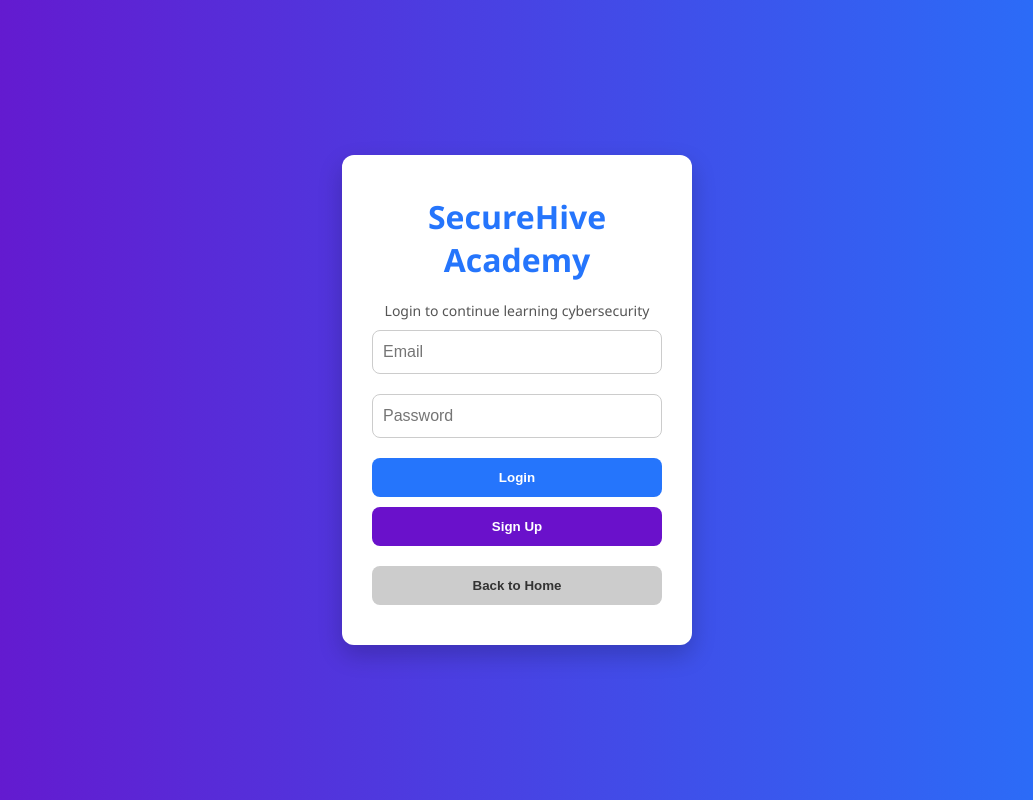
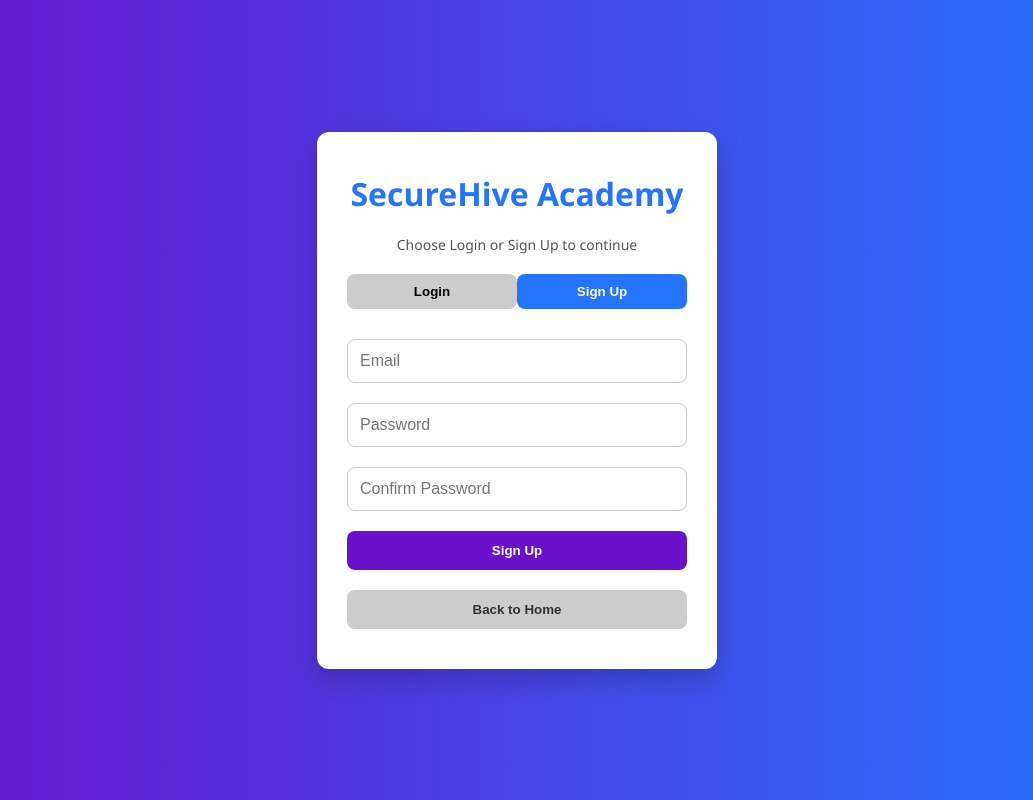
Before and after one commit to securehivetech/securehivetech, a plain HTML site: page firebase_login.html in a window 1280 px wide. Both pictures are taken after a click on the button "Sign Up". Shown: the whole page, without its empty margins (123-1156 px from the left). Drawn offline with Linux system fonts and the light colour scheme; no server answers.

Commit message:
Update firebase_login.html

```diff
--- a/firebase_login.html
+++ b/firebase_login.html
@@ -4,42 +4,41 @@
   <meta charset="UTF-8">
   <title>Login - SecureHive Academy</title>
   <style>
-    /* Reset & Body */
     * { box-sizing: border-box; margin:0; padding:0; }
     body {
       font-family: 'Segoe UI', Tahoma, Geneva, Verdana, sans-serif;
       background: linear-gradient(to right, #6a11cb, #2575fc);
-      height: 100vh;
       display: flex;
       justify-content: center;
       align-items: center;
+      height: 100vh;
       color: #333;
     }
-
-    /* Login Container */
     .login-container {
       background: #fff;
       padding: 40px 30px;
       border-radius: 12px;
-      width: 350px;
+      width: 400px;
       box-shadow: 0 10px 25px rgba(0,0,0,0.2);
       text-align: center;
     }
-
     h1 {
       margin-bottom: 20px;
       color: #2575fc;
     }
-
+    p {
+      font-size: 14px;
+      color: #555;
+      margin-bottom: 20px;
+    }
     input {
       width: 100%;
-      padding: 12px 10px;
+      padding: 12px;
       margin: 10px 0;
       border-radius: 8px;
       border: 1px solid #ccc;
       font-size: 16px;
     }
-
     .btn {
       width: 100%;
       padding: 12px;
@@ -52,43 +51,57 @@
       cursor: pointer;
       transition: 0.3s;
     }
-
-    .btn:hover {
-      background: #6a11cb;
-    }
-
-    .signup-btn {
-      background: #6a11cb;
-    }
-
-    .signup-btn:hover {
-      background: #2575fc;
-    }
-
+    .btn:hover { background: #6a11cb; }
+    .signup-btn { background: #6a11cb; }
+    .signup-btn:hover { background: #2575fc; }
     .back-btn {
       margin-top: 20px;
       background: #ccc;
       color: #333;
     }
-
-    .back-btn:hover {
-      background: #aaa;
+    .back-btn:hover { background: #aaa; }
+    .tab-buttons {
+      display: flex;
+      justify-content: space-around;
+      margin-bottom: 20px;
     }
-
-    p { font-size: 14px; margin-top: 5px; color: #555; }
+    .tab-btn {
+      flex: 1;
+      padding: 10px;
+      border: none;
+      background: #ccc;
+      cursor: pointer;
+      font-weight: bold;
+      border-radius: 8px;
+    }
+    .tab-btn.active { background: #2575fc; color: white; }
   </style>
 </head>
 <body>
 
 <div class="login-container">
   <h1>SecureHive Academy</h1>
-    <p>Login to continue learning cybersecurity</p>
+  <p>Choose Login or Sign Up to continue</p>
 
-    <input type="email" id="email" placeholder="Email" />
-    <input type="password" id="password" placeholder="Password" />
+  <div class="tab-buttons">
+    <button id="showLogin" class="tab-btn active">Login</button>
+    <button id="showSignup" class="tab-btn">Sign Up</button>
+  </div>
 
+  <!-- Login Form -->
+  <div id="loginForm">
+    <input type="email" id="loginEmail" placeholder="Email" required />
+    <input type="password" id="loginPassword" placeholder="Password" required />
     <button id="loginBtn" class="btn">Login</button>
+  </div>
+
+  <!-- Sign Up Form -->
+  <div id="signupForm" style="display:none;">
+    <input type="email" id="signupEmail" placeholder="Email" required />
+    <input type="password" id="signupPassword" placeholder="Password" required />
+    <input type="password" id="confirmPassword" placeholder="Confirm Password" required />
     <button id="signupBtn" class="btn signup-btn">Sign Up</button>
+  </div>
 
   <button onclick="window.location.href='index.html'" class="btn back-btn">Back to Home</button>
 </div>
@@ -98,24 +111,45 @@
   import { initializeApp } from "https://www.gstatic.com/firebasejs/9.6.1/firebase-app.js";
   import { getAuth, signInWithEmailAndPassword, createUserWithEmailAndPassword } from "https://www.gstatic.com/firebasejs/9.6.1/firebase-auth.js";
 
-// Firebase CONFG
-// For Firebase JS SDK v7.20.0 and later, measurementId is optional
 const firebaseConfig = {
-  apiKey: "AIzaSyB1abhLmMoqiLVD8neWxYJfS6CpxxjU14c",
-  authDomain: "hivetech-296e4.firebaseapp.com",
-  projectId: "hivetech-296e4",
-  storageBucket: "hivetech-296e4.firebasestorage.app",
-  messagingSenderId: "191321710659",
-  appId: "1:191321710659:web:9128f46a6dd715dda6f4f6",
-  measurementId: "G-2ZB3NJ2YL3"
+  apiKey: "AIzaSyDYs-nQinGdqgjsAAbXNuQyaYlEZT0PEZE",
+  authDomain: "hivetech-acadmey.firebaseapp.com",
+  projectId: "hivetech-acadmey",
+  storageBucket: "hivetech-acadmey.firebasestorage.app",
+  messagingSenderId: "455285837897",
+  appId: "1:455285837897:web:56bcaca022e4aafc102f98"
 };
+
   const app = initializeApp(firebaseConfig);
   const auth = getAuth(app);
 
+
+
+  // Tab Switch
+  const loginForm = document.getElementById("loginForm");
+  const signupForm = document.getElementById("signupForm");
+  const showLogin = document.getElementById("showLogin");
+  const showSignup = document.getElementById("showSignup");
+
+  showLogin.addEventListener("click", () => {
+    loginForm.style.display = "block";
+    signupForm.style.display = "none";
+    showLogin.classList.add("active");
+    showSignup.classList.remove("active");
+  });
+
+  showSignup.addEventListener("click", () => {
+    loginForm.style.display = "none";
+    signupForm.style.display = "block";
+    showSignup.classList.add("active");
+    showLogin.classList.remove("active");
+  });
+
   // Login
   document.getElementById("loginBtn").addEventListener("click", async () => {
-      const email = document.getElementById("email").value;
-      const password = document.getElementById("password").value;
+    const email = document.getElementById("loginEmail").value;
+    const password = document.getElementById("loginPassword").value;
+    if (!email || !password) return alert("Please enter email and password");
     try {
       await signInWithEmailAndPassword(auth, email, password);
       window.location.href = "beginnerlevel.html";
@@ -126,11 +160,23 @@ const firebaseConfig = {
 
   // Sign Up
   document.getElementById("signupBtn").addEventListener("click", async () => {
-      const email = document.getElementById("email").value;
-      const password = document.getElementById("password").value;
+    const email = document.getElementById("signupEmail").value;
+    const password = document.getElementById("signupPassword").value;
+    const confirmPassword = document.getElementById("confirmPassword").value;
+
+    if (!email || !password || !confirmPassword) {
+      return alert("Please fill in all fields");
+    }
+
+    if (password !== confirmPassword) {
+      return alert("Passwords do not match");
+    }
+
     try {
       await createUserWithEmailAndPassword(auth, email, password);
-        alert("User created! Now login.");
+      alert("Account created! Please login now.");
+      // Switch to login tab
+      showLogin.click();
     } catch (err) {
       alert("Sign Up failed: " + err.message);
     }
```
Lines whose indentation alone changed are shown as unchanged.
